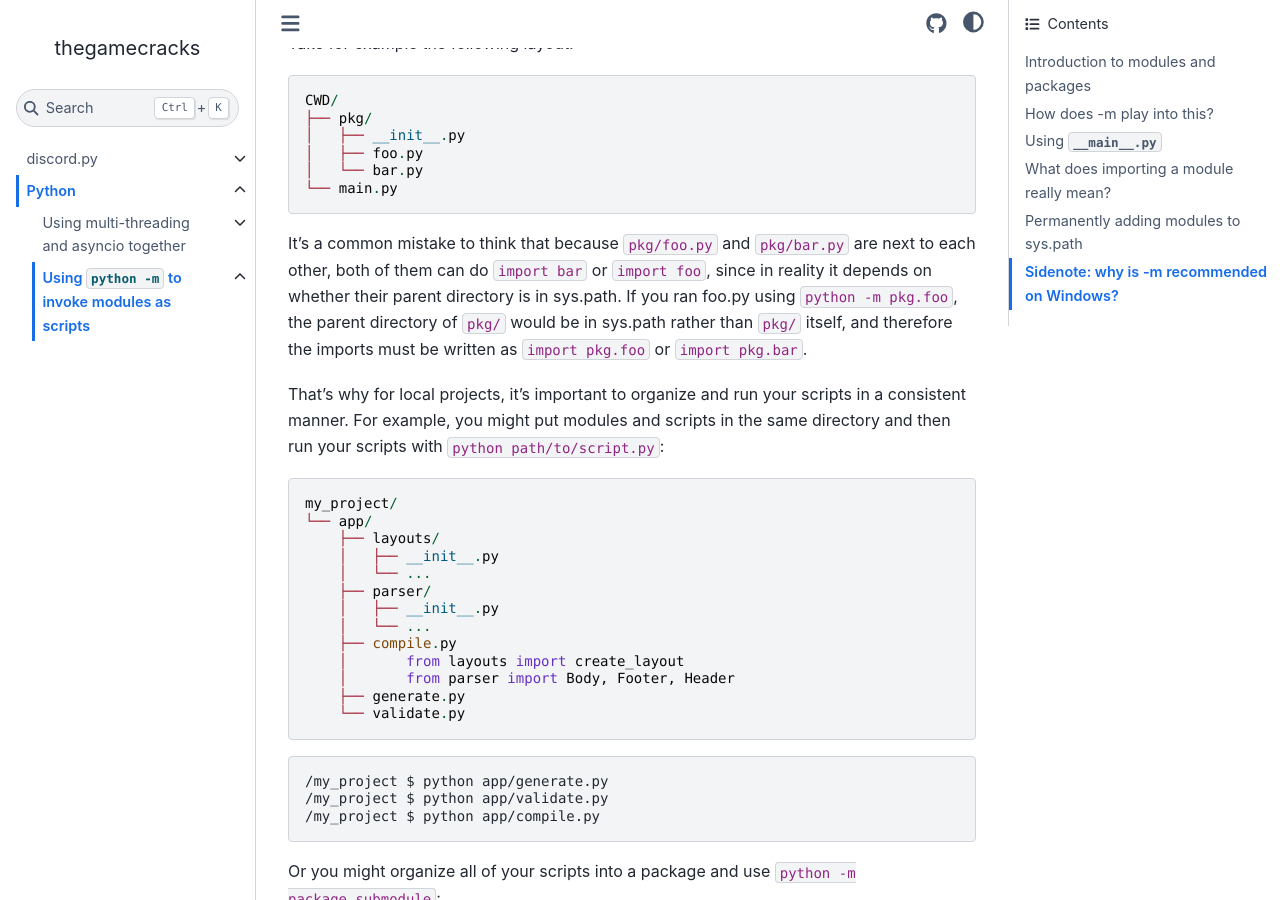
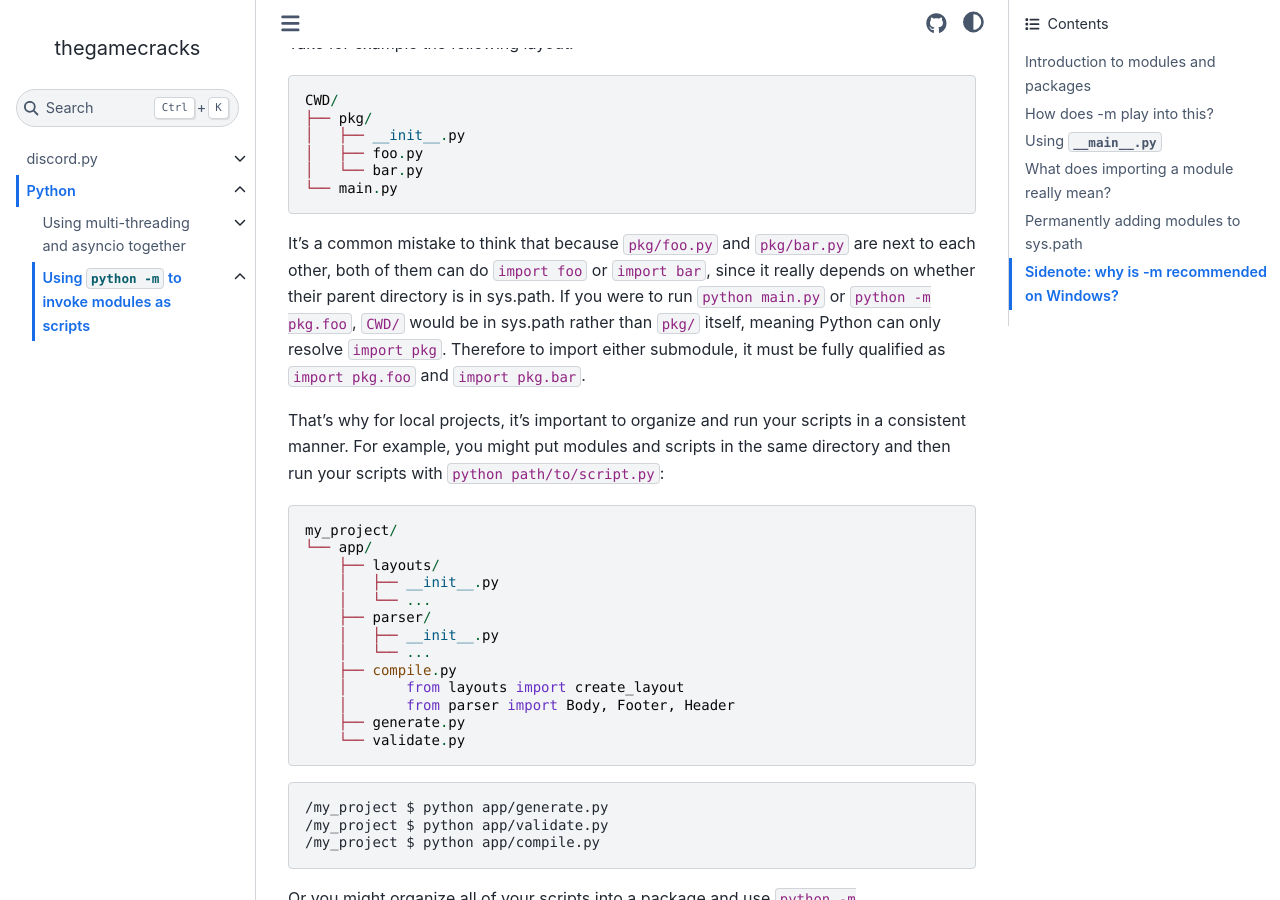
Before and after one commit to thegamecracks/thegamecracks.github.io, a Sphinx documentation site: the page built from docs/python/invoking_modules.rst, in a window 1280 px wide and 900 px high, scrolled down 4085 px. Built offline with Sphinx 7.4.7 and the Sphinx Book theme 1.1.4, drawn with Linux system fonts in a browser that asks for light colours.

Commit message:
refactor: wording for pkg/ explanation

```diff
--- a/docs/python/invoking_modules.rst
+++ b/docs/python/invoking_modules.rst
@@ -220,11 +220,13 @@ Take for example the following layout:
     └── main.py
 
 It's a common mistake to think that because ``pkg/foo.py`` and ``pkg/bar.py``
-are next to each other, both of them can do ``import bar`` or ``import foo``,
-since in reality it depends on whether their parent directory is in sys.path.
-If you ran foo.py using ``python -m pkg.foo``, the parent directory of ``pkg/``
-would be in sys.path rather than ``pkg/`` itself, and therefore the imports
-must be written as ``import pkg.foo`` or ``import pkg.bar``.
+are next to each other, both of them can do ``import foo`` or ``import bar``,
+since it really depends on whether their parent directory is in sys.path.
+If you were to run ``python main.py`` or ``python -m pkg.foo``,
+``CWD/`` would be in sys.path rather than ``pkg/`` itself,
+meaning Python can only resolve ``import pkg``.
+Therefore to import either submodule, it must be fully qualified as
+``import pkg.foo`` and ``import pkg.bar``.
 
 That's why for local projects, it's important to organize and run your scripts
 in a consistent manner. For example, you might put modules and scripts in the
```
